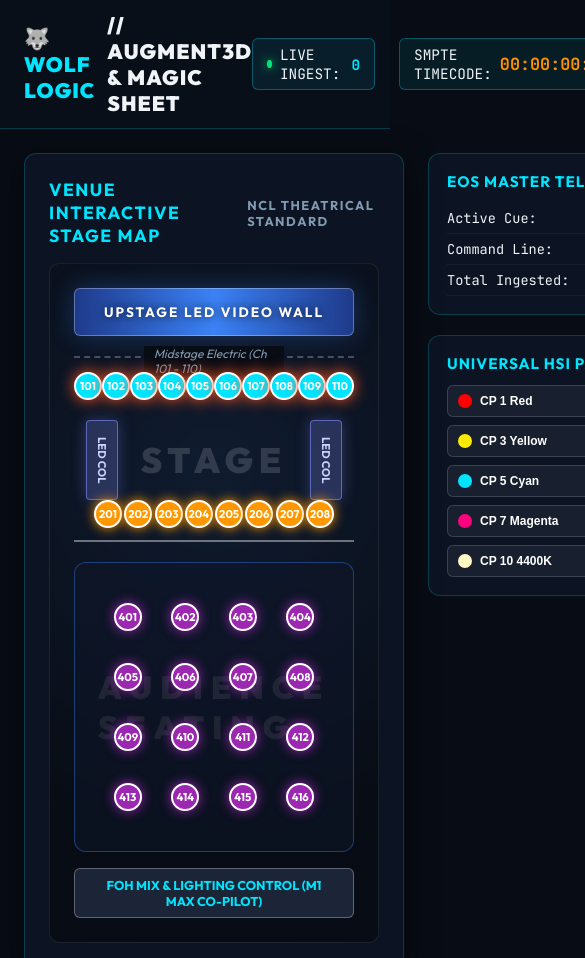
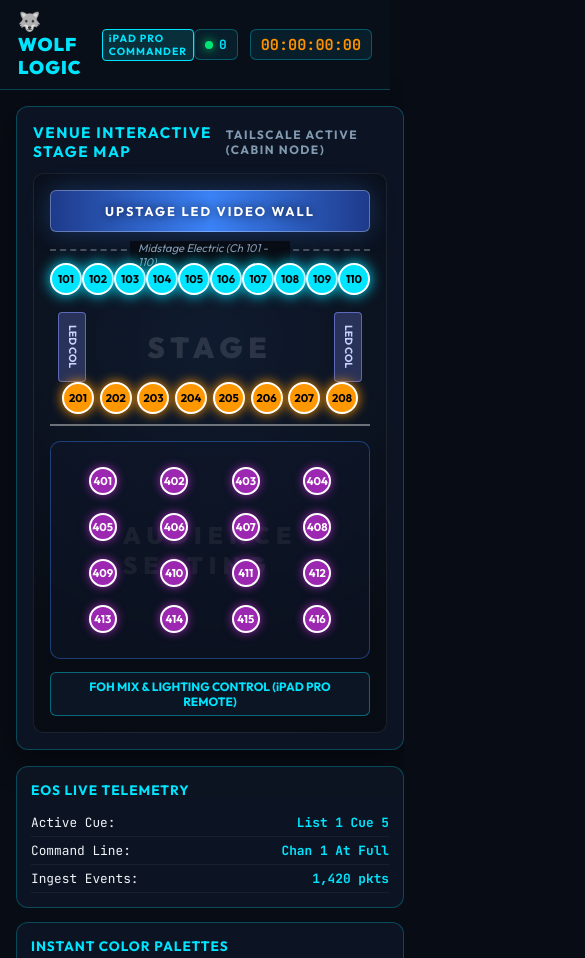
Before and after one commit to complexsimplcitymedia/ETC-Wolf-Logic, a website: page public/magicsheet.html in a window 390 px wide. Shown: the top 958 px of the page, 585 px wide, since content can reach past the window. Drawn offline with Linux system fonts and the light colour scheme.

Commit message:
feat: iPad Pro Touch-Optimized Mobile Commander & 3D Magic Sheet Visualizer (public/magicsheet.html)

```diff
--- a/public/magicsheet.html
+++ b/public/magicsheet.html
@@ -2,8 +2,8 @@
 <html lang="en">
 <head>
   <meta charset="UTF-8">
-  <meta name="viewport" content="width=device-width, initial-scale=1.0">
-  <title>Wolf Logic — Live 3D Augment3d & Magic Sheet Visualizer</title>
+  <meta name="viewport" content="width=device-width, initial-scale=1.0, maximum-scale=1.0, user-scalable=no">
+  <title>Wolf Logic — iPad Pro Mobile Commander & Magic Sheet</title>
   <link rel="preconnect" href="https://fonts.googleapis.com">
   <link rel="preconnect" href="https://fonts.gstatic.com" crossorigin>
   <link href="https://fonts.googleapis.com/css2?family=Outfit:wght@300;400;600;700;900&family=JetBrains+Mono:wght@400;700&display=swap" rel="stylesheet">
@@ -11,7 +11,7 @@
     :root {
       --bg-dark: #080c14;
       --panel-bg: rgba(14, 23, 38, 0.85);
-      --panel-border: rgba(0, 229, 255, 0.2);
+      --panel-border: rgba(0, 229, 255, 0.25);
       --cyan-glow: #00e5ff;
       --magenta-glow: #ff007f;
       --amber-glow: #ff9100;
@@ -20,7 +20,7 @@
       --text-muted: #829ab1;
     }
 
-    * { box-sizing: border-box; margin: 0; padding: 0; }
+    * { box-sizing: border-box; margin: 0; padding: 0; -webkit-tap-highlight-color: transparent; }
     body {
       background: var(--bg-dark);
       color: var(--text-main);
@@ -29,14 +29,15 @@
       display: flex;
       flex-direction: column;
       min-height: 100vh;
+      touch-action: manipulation;
     }
 
-    /* Top HUD Navigation Bar */
+    /* iPad Pro Top HUD Bar */
     header {
       background: rgba(10, 16, 26, 0.95);
-      backdrop-filter: blur(12px);
+      backdrop-filter: blur(16px);
       border-bottom: 1px solid var(--panel-border);
-      padding: 12px 24px;
+      padding: 10px 18px;
       display: flex;
       justify-content: space-between;
       align-items: center;
@@ -48,58 +49,72 @@
     .brand {
       display: flex;
       align-items: center;
-      gap: 12px;
-      font-size: 1.3rem;
+      gap: 8px;
+      font-size: 1.15rem;
       font-weight: 900;
       letter-spacing: 1px;
     }
     .brand span { color: var(--cyan-glow); }
+    .badge-ipad {
+      background: rgba(0, 229, 255, 0.15);
+      border: 1px solid var(--cyan-glow);
+      color: var(--cyan-glow);
+      font-size: 0.65rem;
+      padding: 2px 6px;
+      border-radius: 4px;
+      font-weight: 700;
+    }
 
     .hud-metrics {
       display: flex;
-      gap: 24px;
+      gap: 12px;
       font-family: 'JetBrains Mono', monospace;
-      font-size: 0.9rem;
+      font-size: 0.8rem;
     }
     .metric-pill {
       background: rgba(0, 229, 255, 0.08);
       border: 1px solid rgba(0, 229, 255, 0.3);
       border-radius: 6px;
-      padding: 6px 14px;
+      padding: 4px 10px;
       display: flex;
       align-items: center;
-      gap: 8px;
+      gap: 6px;
     }
-    .timecode-val { color: var(--amber-glow); font-weight: bold; font-size: 1.05rem; }
+    .timecode-val { color: var(--amber-glow); font-weight: bold; font-size: 0.95rem; }
     .status-dot { width: 8px; height: 8px; border-radius: 50%; background: var(--green-glow); box-shadow: 0 0 10px var(--green-glow); }
 
-    /* Main Grid Layout */
+    /* Main Responsive Grid */
     main {
       flex: 1;
-      padding: 24px;
+      padding: 16px;
       display: grid;
-      grid-template-columns: 1fr 340px;
-      gap: 24px;
+      grid-template-columns: 1fr 320px;
+      gap: 16px;
       max-width: 1600px;
       margin: 0 auto;
       width: 100%;
     }
 
-    /* Stage Canvas Visualizer */
+    @media (max-width: 1024px) {
+      main {
+        grid-template-columns: 1fr;
+      }
+    }
+
+    /* Stage Visualizer Card */
     .visualizer-card {
       background: var(--panel-bg);
       border: 1px solid var(--panel-border);
       border-radius: 12px;
-      padding: 24px;
+      padding: 16px;
       box-shadow: 0 8px 32px rgba(0, 0, 0, 0.5);
       display: flex;
       flex-direction: column;
-      gap: 16px;
-      position: relative;
+      gap: 12px;
     }
 
     .section-title {
-      font-size: 1.1rem;
+      font-size: 0.95rem;
       font-weight: 700;
       color: var(--cyan-glow);
       text-transform: uppercase;
@@ -114,9 +129,9 @@
       background: radial-gradient(circle at 50% 30%, rgba(20, 35, 60, 0.5) 0%, rgba(8, 12, 20, 0.95) 75%);
       border: 1px solid rgba(255, 255, 255, 0.08);
       border-radius: 10px;
-      padding: 24px;
+      padding: 16px;
       position: relative;
-      min-height: 640px;
+      min-height: 560px;
       display: flex;
       flex-direction: column;
       justify-content: space-between;
@@ -126,13 +141,13 @@
     .video-wall {
       background: linear-gradient(90deg, #1e3a8a, #3b82f6, #1e3a8a);
       border: 1px solid rgba(255, 255, 255, 0.3);
-      height: 48px;
+      height: 42px;
       border-radius: 6px;
       display: flex;
       align-items: center;
       justify-content: center;
       font-weight: 700;
-      font-size: 0.85rem;
+      font-size: 0.8rem;
       letter-spacing: 2px;
       color: white;
       text-shadow: 0 0 10px rgba(0, 0, 0, 0.8);
@@ -142,110 +157,92 @@
     /* Midstage Electric Truss */
     .midstage-truss {
       border-top: 2px dashed rgba(255, 255, 255, 0.25);
-      margin: 20px 0;
-      padding-top: 14px;
+      margin: 16px 0;
+      padding-top: 12px;
       display: flex;
       justify-content: space-around;
       position: relative;
     }
     .truss-label {
       position: absolute;
-      top: -12px;
+      top: -10px;
       left: 50%;
       transform: translateX(-50%);
       background: var(--bg-dark);
-      padding: 0 10px;
-      font-size: 0.75rem;
+      padding: 0 8px;
+      font-size: 0.7rem;
       color: var(--text-muted);
       font-style: italic;
     }
 
-    /* Fixture Dot Component */
+    /* Touch-Optimized Fixture Dot */
     .fixture-node {
-      width: 28px;
-      height: 28px;
+      width: 32px;
+      height: 32px;
       border-radius: 50%;
-      background: #ff5722;
+      background: #00e5ff;
       border: 2px solid #fff;
       display: flex;
       align-items: center;
       justify-content: center;
       font-size: 0.7rem;
       font-weight: bold;
-      color: #fff;
+      color: #000;
       cursor: pointer;
-      box-shadow: 0 0 15px #ff5722;
-      transition: all 0.2s ease;
+      box-shadow: 0 0 14px #00e5ff;
+      transition: transform 0.15s ease;
       position: relative;
     }
-    .fixture-node:hover {
-      transform: scale(1.3);
-      z-index: 10;
+    .fixture-node:active {
+      transform: scale(1.25);
     }
-    .fixture-tooltip {
-      position: absolute;
-      bottom: 34px;
-      left: 50%;
-      transform: translateX(-50%);
-      background: rgba(0, 0, 0, 0.9);
-      border: 1px solid var(--cyan-glow);
-      padding: 4px 8px;
-      border-radius: 4px;
-      font-size: 0.7rem;
-      white-space: nowrap;
-      display: none;
-      pointer-events: none;
-      font-family: 'JetBrains Mono', monospace;
-    }
-    .fixture-node:hover .fixture-tooltip { display: block; }
 
-    /* Columns & Stage Lip */
+    /* Columns & Stage Center */
     .stage-middle {
       display: flex;
       justify-content: space-between;
       align-items: center;
-      padding: 0 12px;
-      height: 80px;
+      padding: 0 8px;
+      height: 70px;
     }
     .led-column {
       background: rgba(129, 140, 248, 0.25);
       border: 1px solid rgba(129, 140, 248, 0.6);
-      width: 32px;
-      height: 80px;
+      width: 28px;
+      height: 70px;
       border-radius: 4px;
       display: flex;
       align-items: center;
       justify-content: center;
       writing-mode: vertical-rl;
-      font-size: 0.7rem;
+      font-size: 0.65rem;
       font-weight: bold;
       color: #c7d2fe;
-      box-shadow: 0 0 15px rgba(129, 140, 248, 0.3);
     }
     .stage-center-text {
-      font-size: 2.2rem;
+      font-size: 1.8rem;
       font-weight: 900;
-      color: rgba(255, 255, 255, 0.15);
+      color: rgba(255, 255, 255, 0.12);
       letter-spacing: 6px;
     }
 
     /* Proscenium Wash */
     .proscenium-bar {
       border-bottom: 2px solid rgba(255, 255, 255, 0.4);
-      padding-bottom: 12px;
+      padding-bottom: 10px;
       display: flex;
       justify-content: space-between;
-      padding-left: 20px;
-      padding-right: 20px;
+      padding-left: 12px;
+      padding-right: 12px;
     }
-    .wash-node { background: #ff9800; box-shadow: 0 0 12px #ff9800; }
+    .wash-node { background: #ff9800; box-shadow: 0 0 12px #ff9800; color: #000; }
 
     /* Audience Seating Grid */
     .audience-box {
       border: 1px solid rgba(59, 130, 246, 0.4);
-      border-radius: 12px;
-      padding: 24px;
-      margin-top: 20px;
+      border-radius: 10px;
+      padding: 16px;
+      margin-top: 14px;
       background: rgba(15, 23, 42, 0.5);
       position: relative;
     }
@@ -254,78 +251,80 @@
       top: 50%;
       left: 50%;
       transform: translate(-50%, -50%);
-      font-size: 2rem;
+      font-size: 1.5rem;
       font-weight: 900;
-      color: rgba(255, 255, 255, 0.08);
-      letter-spacing: 8px;
+      color: rgba(255, 255, 255, 0.06);
+      letter-spacing: 6px;
       pointer-events: none;
     }
     .grid-lines {
       display: grid;
       grid-template-columns: repeat(4, 1fr);
-      grid-template-rows: repeat(4, 60px);
-      position: relative;
+      grid-template-rows: repeat(4, 46px);
     }
     .grid-node {
       background: #9c27b0;
-      box-shadow: 0 0 12px #9c27b0;
+      box-shadow: 0 0 10px #9c27b0;
       margin: auto;
+      color: #fff;
+      width: 28px;
+      height: 28px;
     }
 
     /* FOH Station */
     .foh-box {
-      border: 1px solid rgba(255, 255, 255, 0.3);
-      background: rgba(30, 41, 59, 0.9);
-      padding: 8px 24px;
+      border: 1px solid rgba(0, 229, 255, 0.4);
+      background: rgba(14, 23, 38, 0.9);
+      padding: 6px 18px;
       border-radius: 6px;
       text-align: center;
-      margin: 16px auto 0;
+      margin: 12px auto 0;
       width: fit-content;
-      font-size: 0.8rem;
+      font-size: 0.75rem;
       font-weight: 700;
       color: var(--cyan-glow);
     }
 
-    /* Right Sidebar Telemetry */
+    /* Sidebar / iPad Touch Controls */
     .sidebar {
       display: flex;
       flex-direction: column;
-      gap: 20px;
+      gap: 14px;
     }
     .side-card {
       background: var(--panel-bg);
       border: 1px solid var(--panel-border);
       border-radius: 12px;
-      padding: 18px;
+      padding: 14px;
     }
     .side-card h3 {
-      font-size: 0.95rem;
+      font-size: 0.85rem;
       color: var(--cyan-glow);
-      margin-bottom: 12px;
+      margin-bottom: 10px;
       text-transform: uppercase;
       letter-spacing: 1px;
     }
     .telemetry-row {
       display: flex;
       justify-content: space-between;
-      font-size: 0.85rem;
-      padding: 6px 0;
+      font-size: 0.8rem;
+      padding: 5px 0;
       border-bottom: 1px solid rgba(255, 255, 255, 0.05);
       font-family: 'JetBrains Mono', monospace;
     }
     .telemetry-val { color: var(--cyan-glow); font-weight: bold; }
 
-    /* Palette Quick Grid */
+    /* Touch-Friendly Palette Buttons */
     .palette-grid {
       display: grid;
       grid-template-columns: repeat(2, 1fr);
       gap: 8px;
     }
     .palette-btn {
-      background: rgba(255, 255, 255, 0.05);
-      border: 1px solid rgba(255, 255, 255, 0.15);
-      padding: 8px 10px;
-      border-radius: 6px;
+      background: rgba(255, 255, 255, 0.06);
+      border: 1px solid rgba(255, 255, 255, 0.18);
+      padding: 10px 8px;
+      border-radius: 8px;
       color: #fff;
       font-size: 0.75rem;
       font-weight: 600;
@@ -333,46 +332,46 @@
       display: flex;
       align-items: center;
       gap: 8px;
-      transition: all 0.2s;
+      transition: all 0.15s;
     }
-    .palette-btn:hover {
-      background: rgba(0, 229, 255, 0.15);
+    .palette-btn:active {
+      background: rgba(0, 229, 255, 0.25);
       border-color: var(--cyan-glow);
+      transform: scale(0.96);
     }
     .palette-swatch {
-      width: 14px;
-      height: 14px;
+      width: 16px;
+      height: 16px;
       border-radius: 50%;
+      flex-shrink: 0;
     }
   </style>
 </head>
 <body>
 
-  <!-- Top Header -->
+  <!-- iPad Pro Header -->
   <header>
     <div class="brand">
-      <span>🐺 WOLF LOGIC</span> // AUGMENT3D & MAGIC SHEET
+      <span>🐺 WOLF LOGIC</span> <span class="badge-ipad">iPAD PRO COMMANDER</span>
     </div>
     <div class="hud-metrics">
       <div class="metric-pill">
         <div class="status-dot"></div>
-        <span>LIVE INGEST:</span>
         <span class="telemetry-val" id="event-count">0</span>
       </div>
       <div class="metric-pill">
-        <span>SMPTE TIMECODE:</span>
         <span class="timecode-val" id="timecode-display">00:00:00:00</span>
       </div>
     </div>
   </header>
 
-  <!-- Main Workspace -->
+  <!-- Main Grid -->
   <main>
     <!-- Stage Visualizer -->
     <div class="visualizer-card">
       <div class="section-title">
         <span>Venue Interactive Stage Map</span>
-        <span style="font-size: 0.8rem; color: var(--text-muted);">NCL Theatrical Standard</span>
+        <span style="font-size: 0.75rem; color: var(--text-muted);">Tailscale Active (Cabin Node)</span>
       </div>
 
       <div class="stage-container">
@@ -382,20 +381,19 @@
         <!-- Midstage Electric -->
         <div class="midstage-truss">
           <div class="truss-label">Midstage Electric (Ch 101 - 110)</div>
-          <!-- 10 Overhead Spots -->
-          <div class="fixture-node" style="background:#00e5ff;">101<div class="fixture-tooltip">Ch 101: VL3600 (X:-4.5m)</div></div>
-          <div class="fixture-node" style="background:#00e5ff;">102<div class="fixture-tooltip">Ch 102: VL3600 (X:-3.5m)</div></div>
-          <div class="fixture-node" style="background:#00e5ff;">103<div class="fixture-tooltip">Ch 103: VL3600 (X:-2.5m)</div></div>
-          <div class="fixture-node" style="background:#00e5ff;">104<div class="fixture-tooltip">Ch 104: VL3600 (X:-1.5m)</div></div>
-          <div class="fixture-node" style="background:#00e5ff;">105<div class="fixture-tooltip">Ch 105: VL3600 (X:-0.5m)</div></div>
-          <div class="fixture-node" style="background:#00e5ff;">106<div class="fixture-tooltip">Ch 106: VL3600 (X:+0.5m)</div></div>
-          <div class="fixture-node" style="background:#00e5ff;">107<div class="fixture-tooltip">Ch 107: VL3600 (X:+1.5m)</div></div>
-          <div class="fixture-node" style="background:#00e5ff;">108<div class="fixture-tooltip">Ch 108: VL3600 (X:+2.5m)</div></div>
-          <div class="fixture-node" style="background:#00e5ff;">109<div class="fixture-tooltip">Ch 109: VL3600 (X:+3.5m)</div></div>
-          <div class="fixture-node" style="background:#00e5ff;">110<div class="fixture-tooltip">Ch 110: VL3600 (X:+4.5m)</div></div>
+          <div class="fixture-node">101</div>
+          <div class="fixture-node">102</div>
+          <div class="fixture-node">103</div>
+          <div class="fixture-node">104</div>
+          <div class="fixture-node">105</div>
+          <div class="fixture-node">106</div>
+          <div class="fixture-node">107</div>
+          <div class="fixture-node">108</div>
+          <div class="fixture-node">109</div>
+          <div class="fixture-node">110</div>
         </div>
 
-        <!-- Stage Middle with LED Columns -->
+        <!-- Stage Middle -->
         <div class="stage-middle">
           <div class="led-column">LED COL</div>
           <div class="stage-center-text">STAGE</div>
@@ -404,52 +402,48 @@
 
         <!-- Proscenium Front Wash -->
         <div class="proscenium-bar">
-          <div class="fixture-node wash-node">201<div class="fixture-tooltip">Ch 201: B-Eye K15</div></div>
-          <div class="fixture-node wash-node">202<div class="fixture-tooltip">Ch 202: B-Eye K15</div></div>
-          <div class="fixture-node wash-node">203<div class="fixture-tooltip">Ch 203: B-Eye K15</div></div>
-          <div class="fixture-node wash-node">204<div class="fixture-tooltip">Ch 204: B-Eye K15</div></div>
-          <div class="fixture-node wash-node">205<div class="fixture-tooltip">Ch 205: B-Eye K15</div></div>
-          <div class="fixture-node wash-node">206<div class="fixture-tooltip">Ch 206: B-Eye K15</div></div>
-          <div class="fixture-node wash-node">207<div class="fixture-tooltip">Ch 207: B-Eye K15</div></div>
-          <div class="fixture-node wash-node">208<div class="fixture-tooltip">Ch 208: B-Eye K15</div></div>
+          <div class="fixture-node wash-node">201</div>
+          <div class="fixture-node wash-node">202</div>
+          <div class="fixture-node wash-node">203</div>
+          <div class="fixture-node wash-node">204</div>
+          <div class="fixture-node wash-node">205</div>
+          <div class="fixture-node wash-node">206</div>
+          <div class="fixture-node wash-node">207</div>
+          <div class="fixture-node wash-node">208</div>
         </div>
 
         <!-- Audience Seating 4x4 Grid -->
         <div class="audience-box">
           <div class="audience-bg-text">AUDIENCE SEATING</div>
           <div class="grid-lines">
-            <!-- Row 1 -->
-            <div class="fixture-node grid-node">401<div class="fixture-tooltip">House 401: Sharpy</div></div>
-            <div class="fixture-node grid-node">402<div class="fixture-tooltip">House 402: Sharpy</div></div>
-            <div class="fixture-node grid-node">403<div class="fixture-tooltip">House 403: Sharpy</div></div>
-            <div class="fixture-node grid-node">404<div class="fixture-tooltip">House 404: Sharpy</div></div>
-            <!-- Row 2 -->
-            <div class="fixture-node grid-node">405<div class="fixture-tooltip">House 405: Sharpy</div></div>
-            <div class="fixture-node grid-node">406<div class="fixture-tooltip">House 406: Sharpy</div></div>
-            <div class="fixture-node grid-node">407<div class="fixture-tooltip">House 407: Sharpy</div></div>
-            <div class="fixture-node grid-node">408<div class="fixture-tooltip">House 408: Sharpy</div></div>
-            <!-- Row 3 -->
-            <div class="fixture-node grid-node">409<div class="fixture-tooltip">House 409: Sharpy</div></div>
-            <div class="fixture-node grid-node">410<div class="fixture-tooltip">House 410: Sharpy</div></div>
-            <div class="fixture-node grid-node">411<div class="fixture-tooltip">House 411: Sharpy</div></div>
-            <div class="fixture-node grid-node">412<div class="fixture-tooltip">House 412: Sharpy</div></div>
-            <!-- Row 4 -->
-            <div class="fixture-node grid-node">413<div class="fixture-tooltip">House 413: Sharpy</div></div>
-            <div class="fixture-node grid-node">414<div class="fixture-tooltip">House 414: Sharpy</div></div>
-            <div class="fixture-node grid-node">415<div class="fixture-tooltip">House 415: Sharpy</div></div>
-            <div class="fixture-node grid-node">416<div class="fixture-tooltip">House 416: Sharpy</div></div>
+            <div class="fixture-node grid-node">401</div>
+            <div class="fixture-node grid-node">402</div>
+            <div class="fixture-node grid-node">403</div>
+            <div class="fixture-node grid-node">404</div>
+            <div class="fixture-node grid-node">405</div>
+            <div class="fixture-node grid-node">406</div>
+            <div class="fixture-node grid-node">407</div>
+            <div class="fixture-node grid-node">408</div>
+            <div class="fixture-node grid-node">409</div>
+            <div class="fixture-node grid-node">410</div>
+            <div class="fixture-node grid-node">411</div>
+            <div class="fixture-node grid-node">412</div>
+            <div class="fixture-node grid-node">413</div>
+            <div class="fixture-node grid-node">414</div>
+            <div class="fixture-node grid-node">415</div>
+            <div class="fixture-node grid-node">416</div>
           </div>
         </div>
 
         <!-- FOH Control Station -->
-        <div class="foh-box">FOH MIX & LIGHTING CONTROL (M1 MAX CO-PILOT)</div>
+        <div class="foh-box">FOH MIX & LIGHTING CONTROL (iPAD PRO REMOTE)</div>
       </div>
     </div>
 
     <!-- Right Sidebar Telemetry -->
     <div class="sidebar">
       <div class="side-card">
-        <h3>Eos Master Telemetry</h3>
+        <h3>Eos Live Telemetry</h3>
         <div class="telemetry-row">
           <span>Active Cue:</span>
           <span class="telemetry-val" id="active-cue">List 1 Cue 5</span>
@@ -459,13 +453,13 @@
           <span class="telemetry-val" id="cmd-line">Chan 1 At Full</span>
         </div>
         <div class="telemetry-row">
-          <span>Total Ingested:</span>
-          <span class="telemetry-val" id="total-events">1,420 events</span>
+          <span>Ingest Events:</span>
+          <span class="telemetry-val" id="total-events">1,420 pkts</span>
         </div>
       </div>
 
       <div class="side-card">
-        <h3>Universal HSI Palettes</h3>
+        <h3>Instant Color Palettes</h3>
         <div class="palette-grid">
           <button class="palette-btn"><div class="palette-swatch" style="background:#ff0000;"></div>CP 1 Red</button>
           <button class="palette-btn"><div class="palette-swatch" style="background:#ff9100;"></div>CP 2 Orange</button>
@@ -483,26 +477,18 @@
   </main>
 
   <script>
-    // Live WebSocket Telemetry Connection
     const ws = new WebSocket(`ws://${window.location.host}`);
-
     ws.onmessage = event => {
       try {
         const payload = JSON.parse(event.data);
-        if (payload.timecode) {
-          document.getElementById('timecode-display').textContent = payload.timecode;
-        }
+        if (payload.timecode) document.getElementById('timecode-display').textContent = payload.timecode;
         if (payload.data) {
           if (payload.data.total_events) {
             document.getElementById('event-count').textContent = payload.data.total_events;
-            document.getElementById('total-events').textContent = `${payload.data.total_events} events`;
+            document.getElementById('total-events').textContent = `${payload.data.total_events} pkts`;
           }
-          if (payload.data.active_cue) {
-            document.getElementById('active-cue').textContent = payload.data.active_cue;
-          }
-          if (payload.data.command_line) {
-            document.getElementById('cmd-line').textContent = payload.data.command_line;
-          }
+          if (payload.data.active_cue) document.getElementById('active-cue').textContent = payload.data.active_cue;
+          if (payload.data.command_line) document.getElementById('cmd-line').textContent = payload.data.command_line;
         }
       } catch (e) {}
     };
```
